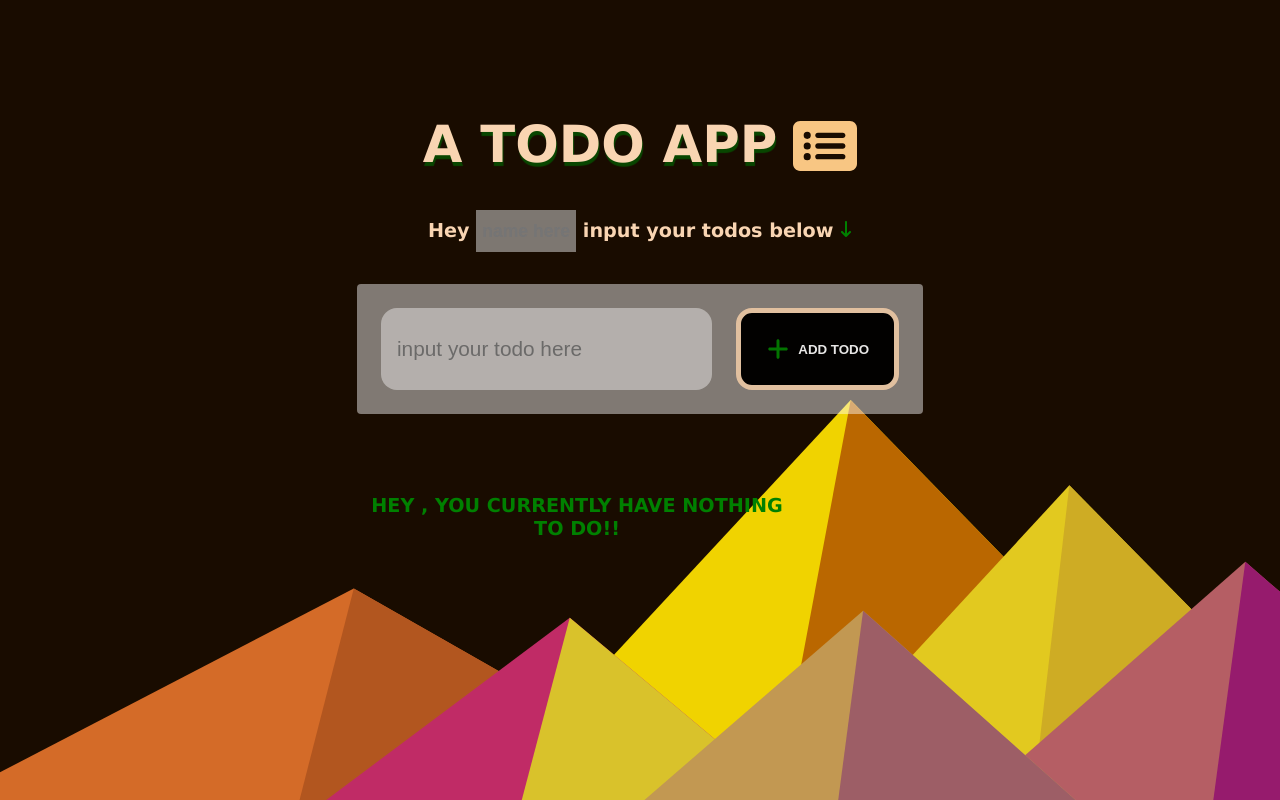
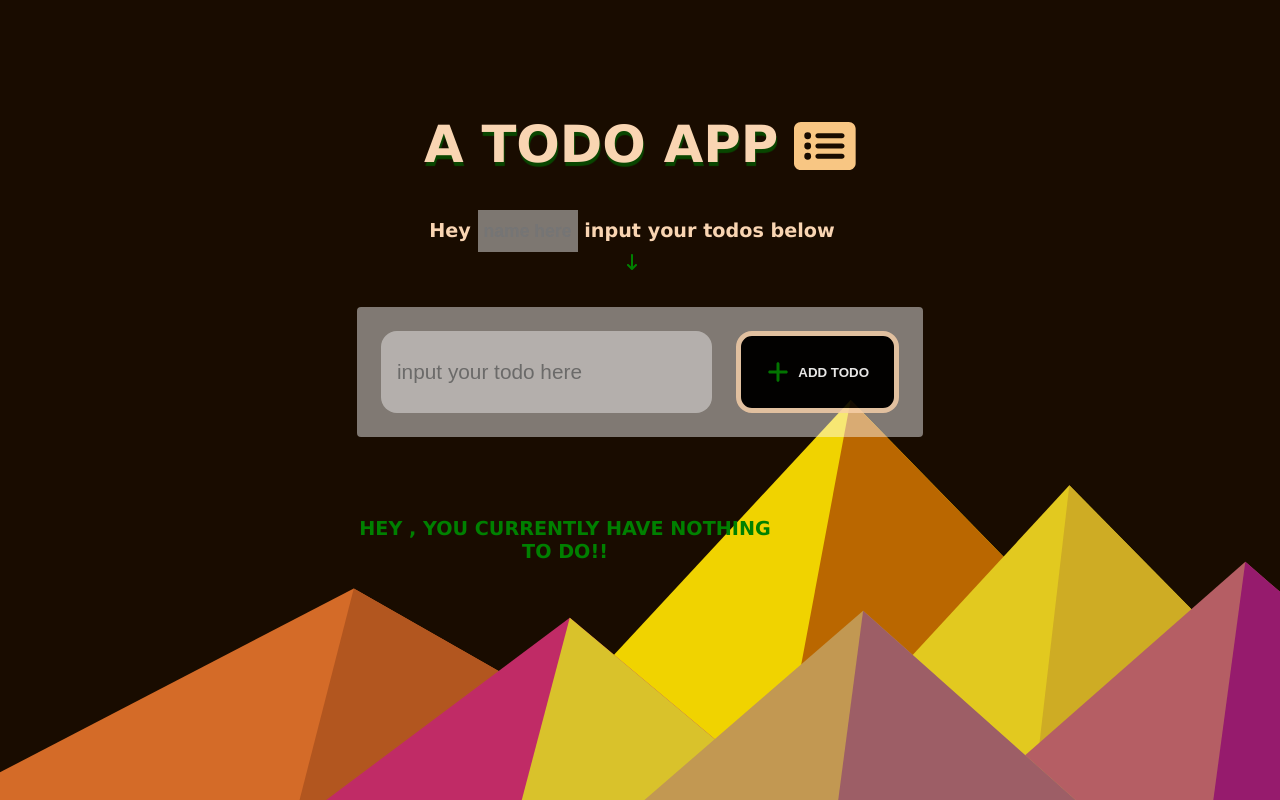
Before and after one commit to Oreolion/AppwithVue, a Vue app: page / in a window 1280 px wide. Built offline with nearby package versions, Linux system fonts and the light colour scheme.

Commit message:
add: css

```diff
--- a/src/components/Todo.vue
+++ b/src/components/Todo.vue
@@ -196,14 +196,14 @@ export default {
   display: flex;
   gap: 1rem;
   white-space: nowrap;
-  max-width: 27.5rem;
+  max-width: 27rem;
 }
 
 p {
   font-weight: bold;
   font-size: 1.2rem;
   text-align: center;
-  max-width: 27.5rem;
+  max-width: 26rem;
 
 }
 
@@ -249,6 +249,7 @@ main h1 {
 
 main p {
   color: green;
+  max-width: 26rem;
 }
 
 .done .textbox {
```
